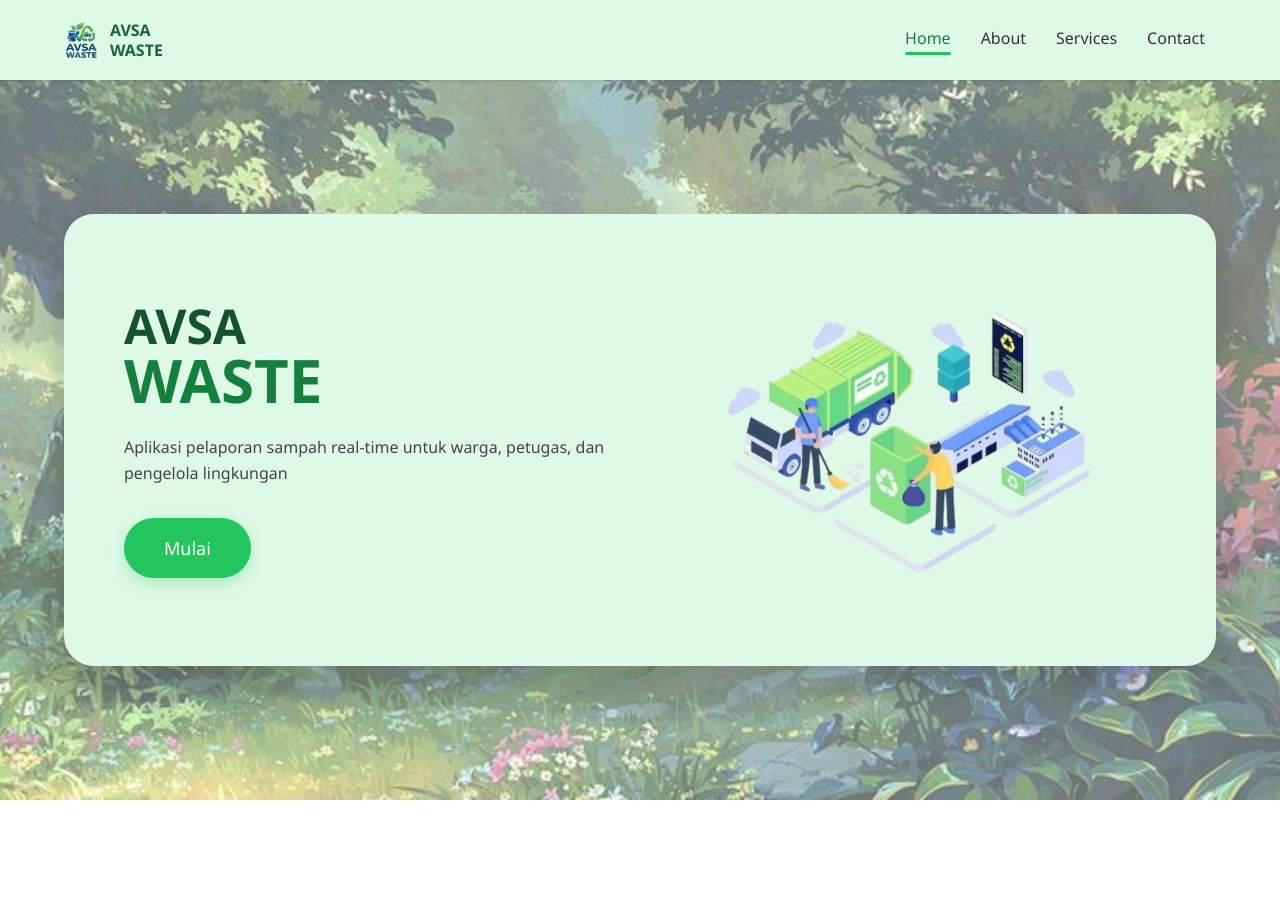
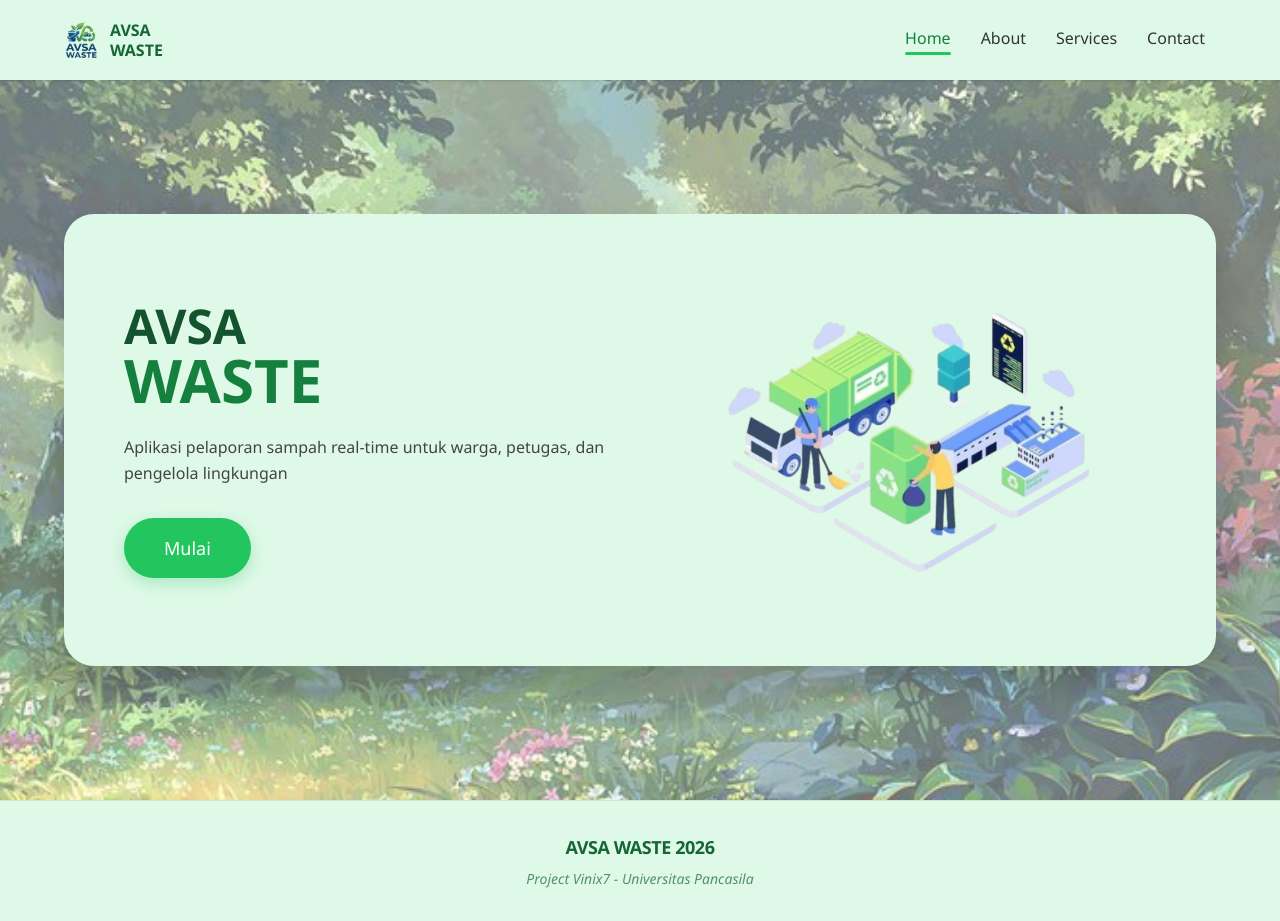
Before and after one commit to Avryzel/mini-company-profile, a Next.js app: page / in a window 1280 px wide. Before the commit the page ends 800 px from the top, so only its background shows below. Built offline with nearby package versions, Linux system fonts and the light colour scheme.

Commit message:
feat: implementasi global footer

```diff
--- a/src/app/globals.css
+++ b/src/app/globals.css
@@ -23,5 +23,4 @@ body {
   background: var(--background);
   color: var(--foreground);
   font-family: 'Segoe UI', sans-serif;
-  overflow: hidden;
 }
--- a/src/app/layout.js
+++ b/src/app/layout.js
@@ -1,14 +1,16 @@
 import Navbar from "@/components/Navbar";
 import "./globals.css";
+import Footer from "@/components/Footer";
 
 export default function RootLayout({ children }) {
   return (
     <html lang="id">
-      <body className="antialiased">
+      <body className="antialiased flex flex-col min-h-screen">
         <Navbar />
-        <main className="">
+        <main className="flex-grow">
           {children}
         </main>
+        <Footer />
       </body>
     </html>
   );
--- a/src/app/page.js
+++ b/src/app/page.js
@@ -1,6 +1,6 @@
 export default function Home() {
   return (
-    <div className="relative h-screen w-full">
+    <div className="relative min-h-screen w-full flex items-center justify-center pt-24 pb-12">
 
       <div
         className="absolute inset-0 bg-[url('/assets/images/backgrounds/bg3.jpg')] bg-cover bg-center bg-no-repeat -z-10"
--- /dev/null
+++ b/src/components/Footer.js
@@ -0,0 +1,19 @@
+export default function Footer() {
+  return (
+    <footer className="w-full bg-[#DFF9E8] py-8 border-t border-[#166534]/10">
+      <div className="flex flex-col items-center justify-center text-center px-[60px]">
+
+        <div className="flex items-center gap-2 mb-2">
+          <span className="font-bold text-[#166534] text-lg tracking-tight">
+            AVSA WASTE 2026
+          </span>
+        </div>
+
+        <div className="text-sm text-[#166534]/70 font-medium italic">
+          Project Vinix7 - Universitas Pancasila
+        </div>
+
+      </div>
+    </footer>
+  );
+}
```
Also changed, not shown: src/app/contact/page.js (+4 -4 lines), src/app/services/page.js (+4 -4 lines).
